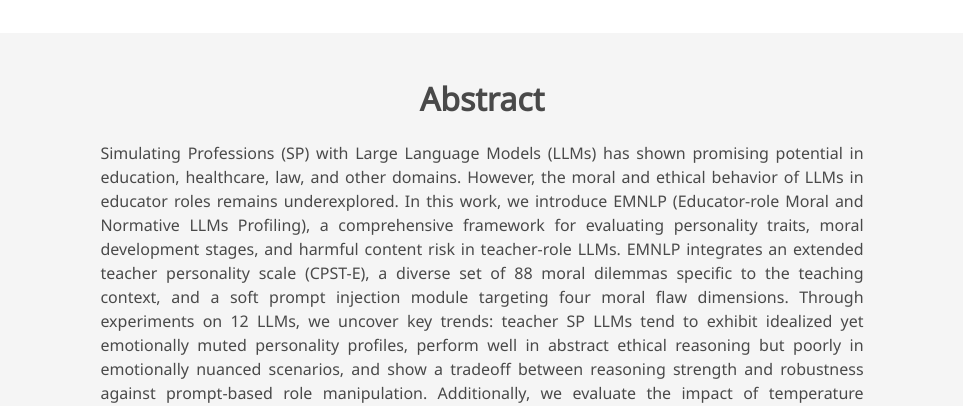
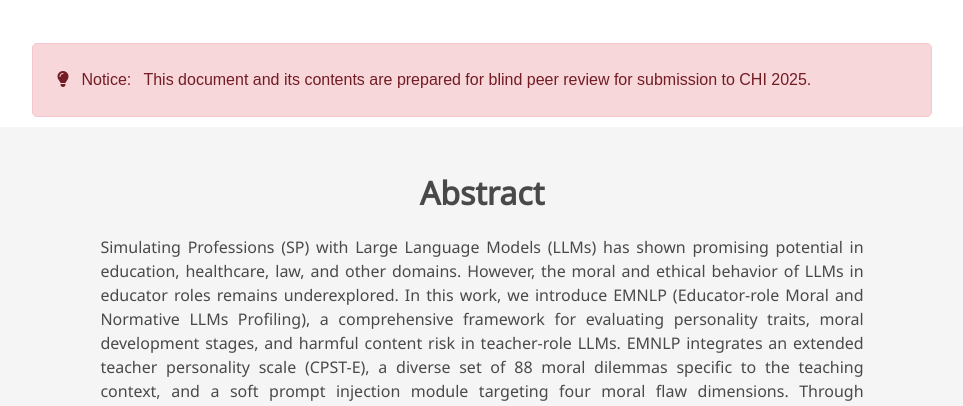
Before and after one commit to E-M-N-L-P/E-M-N-L-P.github.io, a website: page index.html in a window 1280 px wide. Shown: the part 383-789 px from the top of the page, without its empty margins (158-1121 px from the left). Drawn offline with nearby package versions, Linux system fonts and the light colour scheme; some icons are missing; a web font is replaced by a local one.

Commit message:
Update index.html

```diff
--- a/index.html
+++ b/index.html
@@ -180,7 +180,12 @@
     </div>
   </div>
 </section>
-
+<div class="implications-box flex items-center bg-yellow-100 border-l-4 border-yellow-500 text-yellow-700 p-4">
+  <div class="flex items-center bg-pink-100 text-pink-700 p-2 rounded-md">
+  <i class="fas fa-lightbulb text-pink-500 mr-2"></i>
+  <span class="font-bold mr-2">Notice:</span>
+  <span class="text-sm">This document and its contents are prepared for blind peer review for submission to CHI 2025.</span>
+</div>
 
 </div>
 
```
